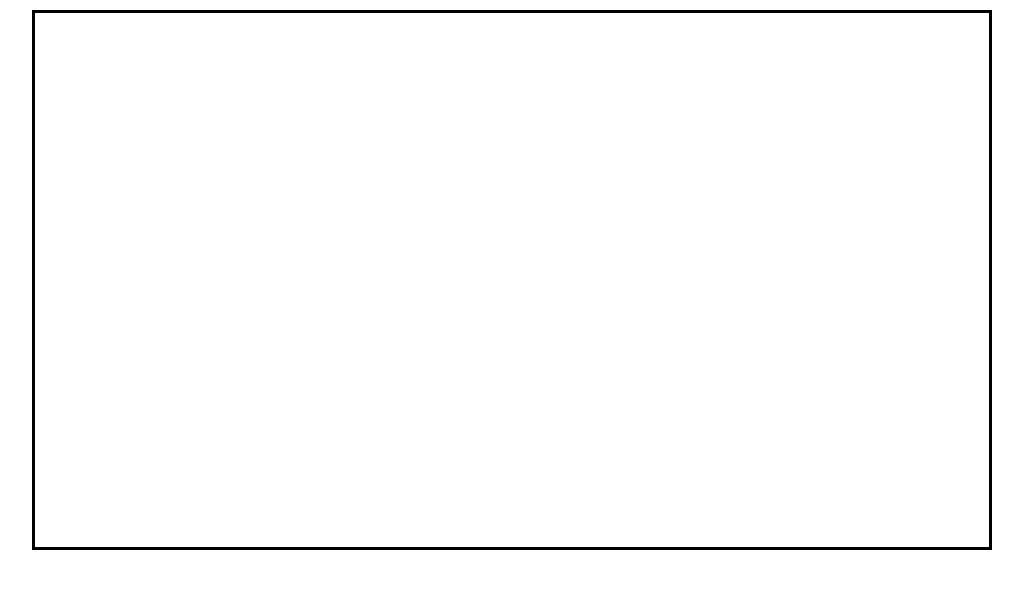
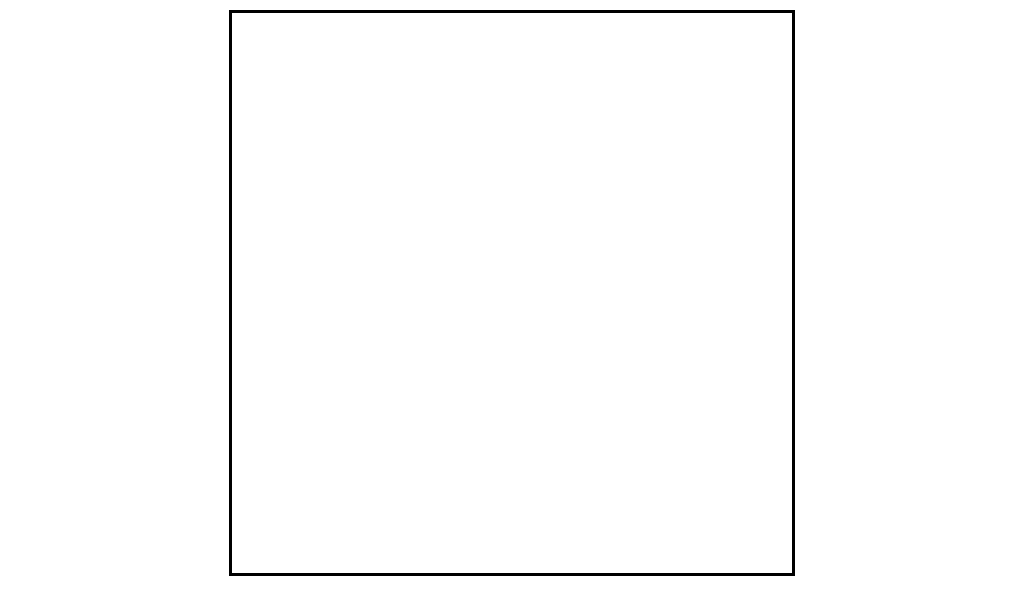
Before and after one commit to RoynevS/etch-a-sketch, a plain HTML site: page index.html in a window 1280 px wide. Shown: the whole page, without its empty margins (128-1151 px from the left). Drawn offline with Linux system fonts and the light colour scheme.

Commit message:
Create rule for the individual divs
The divs will create the canvas and be the one change color

```diff
--- a/styles/style.css
+++ b/styles/style.css
@@ -7,6 +7,15 @@
 .container {
   margin: 10px auto 0;
   border: 3px solid black;
-  width: 960px;
-  height: 540px;
+  width: 566px;
+  height: 566px;
+
+  display: flex;
+  flex-wrap: wrap;
 }
+
+.canvas-element {
+  border: 2px solid red;
+  width: 35px;
+  height: 35px;
+}
```
